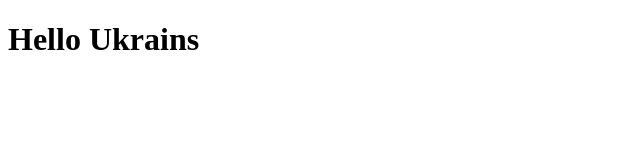
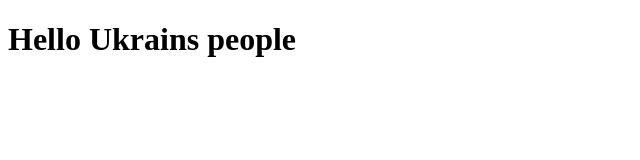
Before and after one commit to semeniukb/test, a plain HTML site: page index.html in a window 1280 px wide. Shown: the whole page, without its empty margins (0-640 px from the left). Drawn offline with Linux system fonts and the light colour scheme.

Commit message:
second commit

```diff
--- a/index.html
+++ b/index.html
@@ -7,6 +7,6 @@
     <title>Document</title>
   </head>
   <body>
-    <h1>Hello Ukrains</h1>
+    <h1>Hello Ukrains people</h1>
   </body>
 </html>
```
